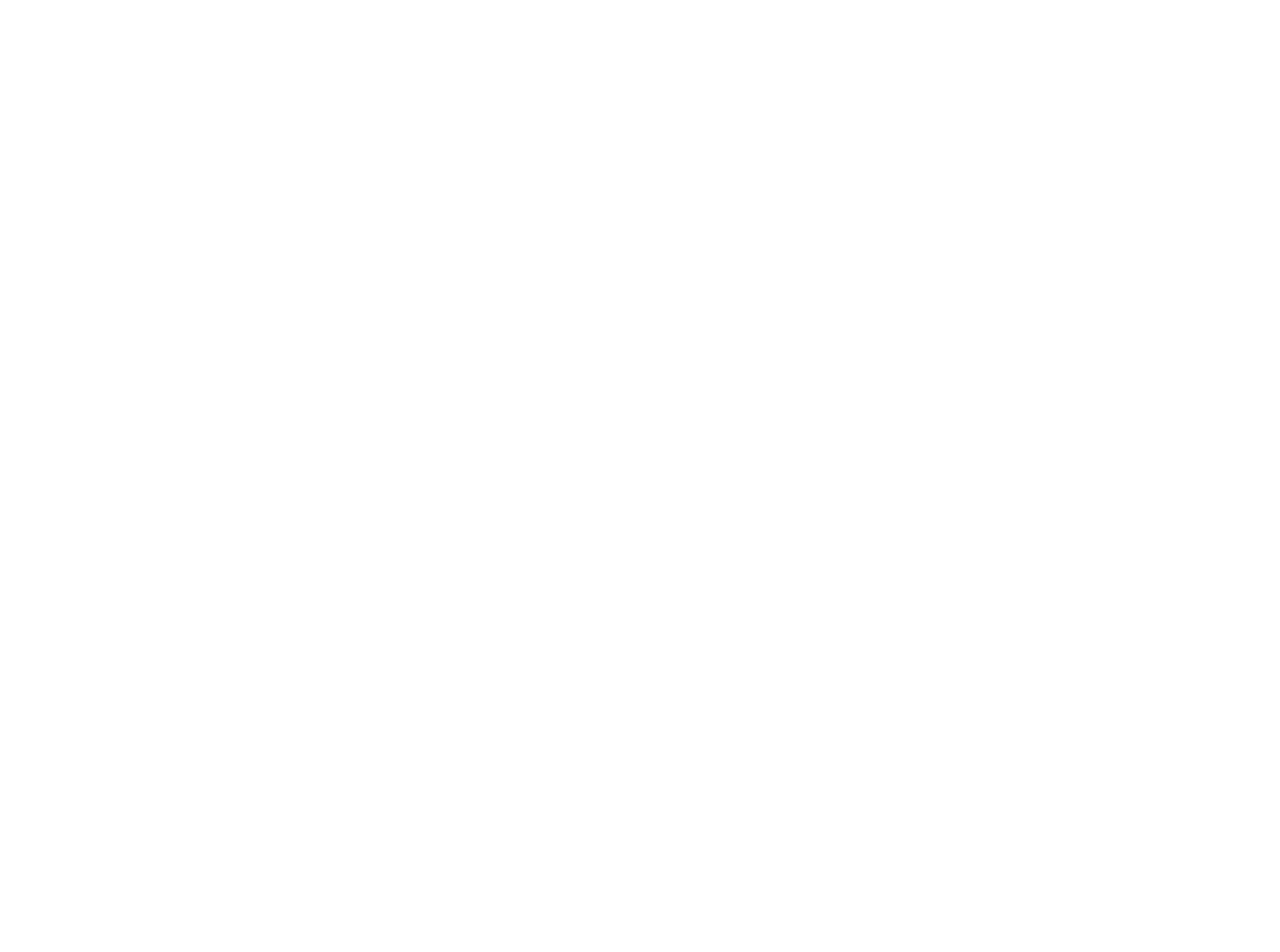
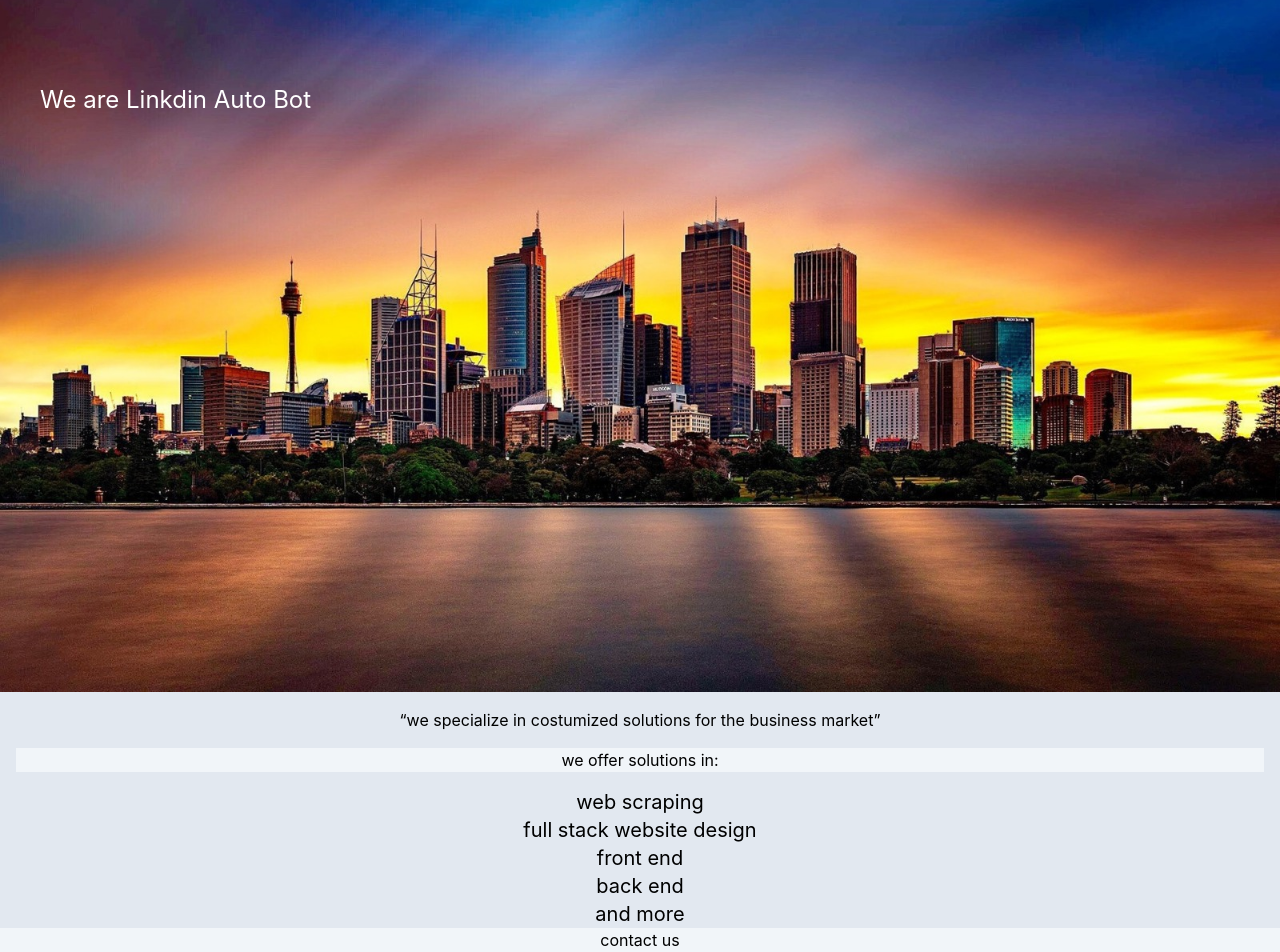
Before and after one commit to juliecherner/Linkdin_Auto_Bot_Client, a React (Create React App) app: page /about in a window 1280 px wide. Shown: the part 76-1028 px from the top of the page. Before the commit the page ends 800 px from the top, so only its background shows below. Built offline with nearby package versions, Linux system fonts and the light colour scheme.

Commit message:
basic about page for peer rev

```diff
--- a/src/index.css
+++ b/src/index.css
@@ -89,6 +89,15 @@
 .header--login-button {
   @apply text-indigo-600 border-solid border-2 border-indigo-600 rounded-md pl-2 pr-2 text-center;
 }
+.my-class {
+  @apply bg-white;
+  @apply h-screen;
+}
+.about-logo-image {
+  /* @apply object-cover;
+  @apply mt-3.5;
+  @apply w-fit; */
+}
 
 body {
   margin: 0;
--- a/src/screens/aboutPage/AboutPage.tsx
+++ b/src/screens/aboutPage/AboutPage.tsx
@@ -1,7 +1,32 @@
 import React from "react";
+import { Link } from "react-router-dom";
+import logo from "../../assets/images/linkedin-crawler-image.jpeg";
+//
+const AboutPage: React.FC = () => {
+  return (
+    <div className="  bg-slate-200 h-screen ">
+      <div className="bg-slate-200 text-center ">
+        <img className="about-logo-image" src={logo} alt="Velocity Autobot" />
+        <div className="absolute top-40 left-10 text-white text-2xl text-center">
+          We are Linkdin Auto Bot
+        </div>
+        <div className="text-center bg-slate-200 mx-4 my-4">
+          <q>we specialize in costumized solutions for the business market</q>
+        </div>
+        <div className="text-center bg-slate-100 mx-4 my-4">
+          we offer solutions in:
+        </div>
+        <h2 className="text-xl">web scraping</h2>
+        <h2 className="text-xl">full stack website design</h2>
+        <h2 className="text-xl">front end</h2>
+        <h2 className="text-xl">back end</h2>
+        <h2 className="text-xl">and more</h2>
+        <div className=" bg-slate-100  my-15">
+          <Link to={"/MainPage"}>contact us</Link>
+        </div>
+      </div>
+    </div>
+  );
+};
 
-const AboutPage:React.FC = () => {
-  return <div>about</div>;
-}
-
-export default AboutPage
+export default AboutPage;
```
Also changed, not shown: 1 other file (tests, documents, lock files or other folders).
